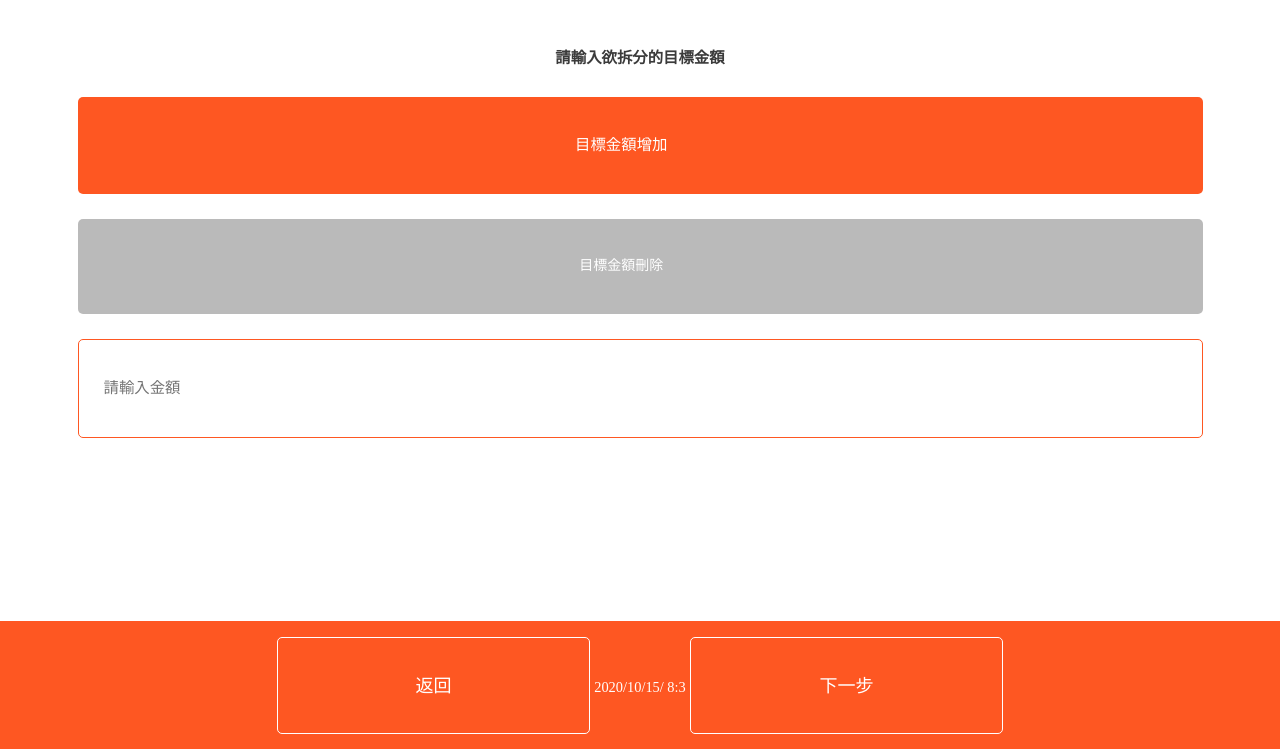
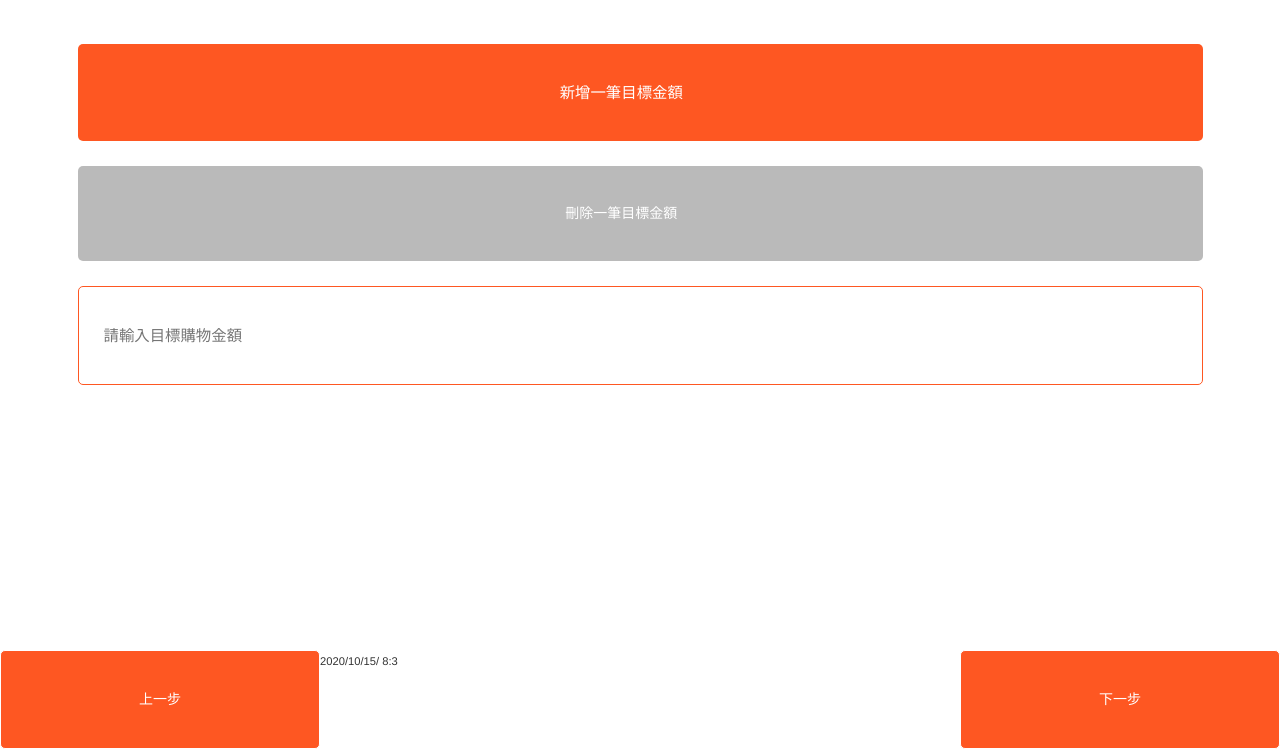
Before and after one commit to iampheasant/template, a Flask app: page /page_4 in a window 1280 px wide. Shown: the part 51-800 px from the top of the page. Run offline with Flask 2, Linux system fonts and the light colour scheme; some libraries are stand-ins or nearby versions.

Commit message:
Add files via upload

```diff
--- a/templates/page_4.html
+++ b/templates/page_4.html
@@ -65,35 +65,18 @@
 			<div class="carousel-inner">
 				<!-- 輸入金額門檻 -->
 				<div class="item active">
-					<div>
+					<!-- <div>
 						<br>
-						<label class="word">請輸入欲拆分的目標金額</label>
-					</div>
+						<label class="word">請輸入目標購物金額</label>
+					</div> -->
 					<div class="container-fluid">
 						<form class="inp">
-							<input type="button" value="目標金額增加" onclick="addInput(this)">
-							<input type="button" value="目標金額刪除" id="test" onclick="cutInput()">
 							<br>
-							<input type="text" placeholder="請輸入金額" id="threshold_0">
+							<input type="button" value="新增一筆目標金額" onclick="addInput(this)">
+							<input type="button" value="刪除一筆目標金額" id="test" onclick="cutInput()">
+							<br>
+							<input type="text" placeholder="請輸入目標購物金額" id="threshold_0">
 						</form>
-
-						<!-- <div class="card border-danger md-3 row">
-							<div class="">
-								<div class="col-xs-4">
-									<img src="" style="width:35%" class="">
-								</div>
-								<div class="col-xs-6">
-									<p class="card-text ">商品: ${goodsValue.name}</p>
-									<p class="card-text left">價格: ${goodsValue.price}元</p>
-									<p class="card-text left">數量: ${goodsValue.number}元</p>
-								</div>
-								<div class="col-xs-2">
-									<button onclick="updateGoods()">編</button>
-									<button onclick="deleteGoods(${goodsValue.id})">刪</button>
-								</div>
-							</div>
-						</div> -->
-
 					</div>
 				</div>
 				<!-- 商品清單 -->
@@ -112,27 +95,31 @@
 				</div>
 				<!-- 確認清單 -->
 				<div class="item">
-					<div class="row">
-						<div>
+					<div class="container-fluid">
+						<!-- 新增商品按鈕 -->
+						<div class="inp">
 							<br>
-							<label class="word">目標金額:</label>
+							<input type="button" value="目標金額:">
+							<div class="row"></div>
 						</div>
+						<br>
 					</div>
 					<div id="cardSection_2"></div>
 				</div>
 			</div>
 		</div>
 	</div>
+	<br><br><br>
 	<!-- 底部導覽列 -->
-	<nav class="navbar navbar-dark navbar-fixed-bottom">
+	<nav class="navbar_2 navbar-dark navbar-fixed-bottom ">
 		<a class="carousel-control-prev" href="#mycarousel" role="button" data-slide="prev">
 			<span class="carousel-control-prev-icon" aria-hidden="true"></span>
-			<button class="bt">返回</button>
+			<button class="bt ll">上一步</button>
 		</a>
 		<span id="showbox"></span>
 		<a class="carousel-control-next" href="#mycarousel" role="button" data-slide="next">
 			<span class="carousel-control-next-icon" aria-hidden="true"></span>
-			<button class="bt">下一步</button>
+			<button class="bt rr">下一步</button>
 		</a>
 	</nav>
 	<script type="text/javascript" src="static/js/main.js"></script>
```
